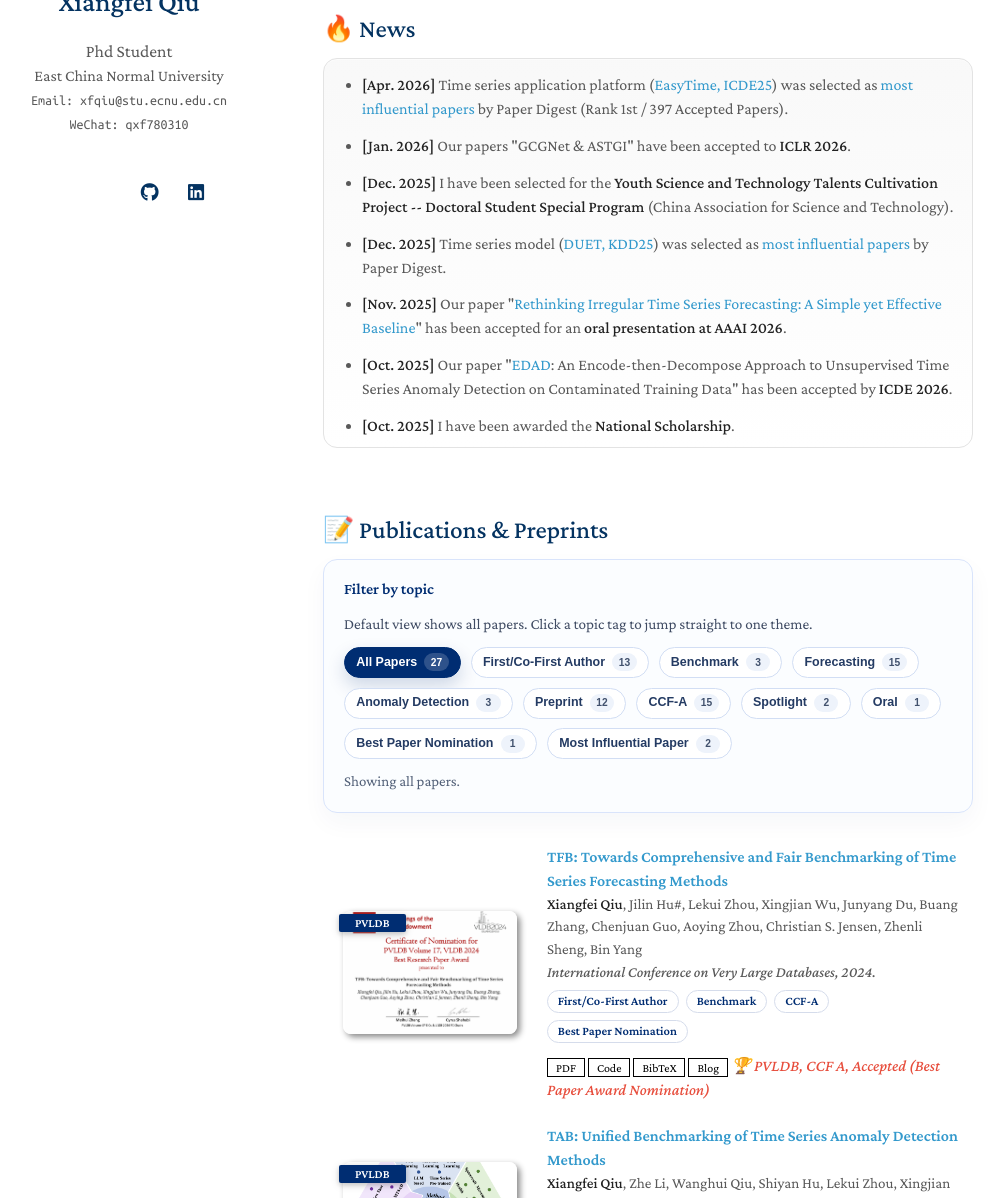
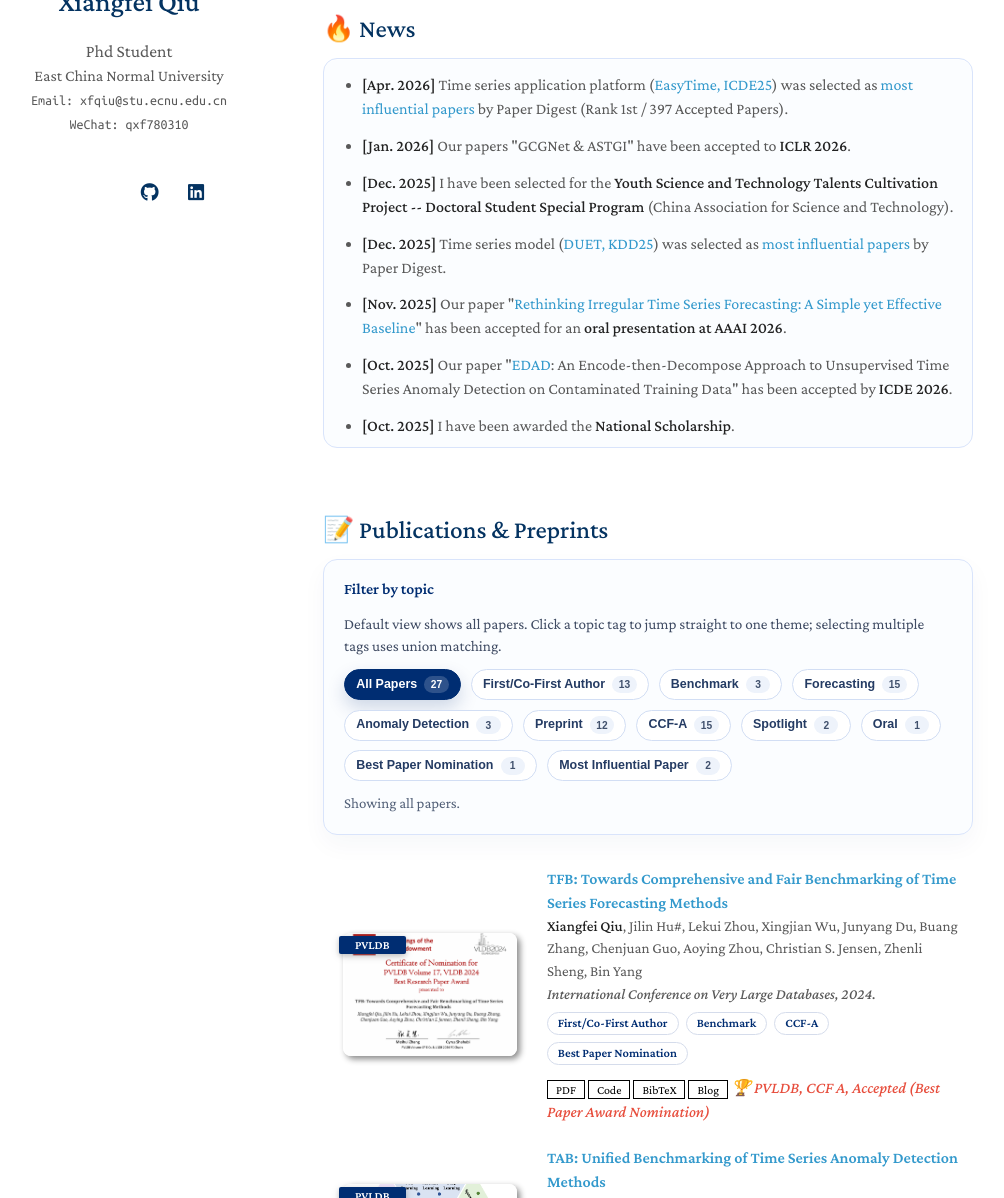
Before and after one commit to qiu69/qiu69.github.io, a Jekyll site: the page built from index.md, in a window 1280 px wide and 1400 px high, scrolled down 266 px. Shown: the part 202-1400 px from the top of the window, without its empty margins (147-1151 px from the left). Built offline with Jekyll 4.4.1, drawn with Linux system fonts in a browser that asks for light colours; a style sheet for code colours, icons or effects is not loaded.

Commit message:
Refine news panel and tag filter copy

```diff
--- a/_layouts/homepage.html
+++ b/_layouts/homepage.html
@@ -48,9 +48,9 @@
         overflow-y: auto;
         padding: 14px 18px;
         margin: 1rem 0 1.5rem;
-        border: 1px solid #e3e3e3;
+        border: 1px solid #d9e4fb;
         border-radius: 14px;
-        background: linear-gradient(180deg, rgba(248, 248, 248, 0.9), rgba(255, 255, 255, 0.96));
+        background: #fbfdff;
         box-shadow: inset 0 1px 0 rgba(255, 255, 255, 0.6);
       }
 
@@ -68,7 +68,7 @@
       }
 
       .news-scrollbox::-webkit-scrollbar-thumb {
-        background-color: #c8c8c8;
+        background-color: #d2def4;
         border-radius: 999px;
         border: 2px solid transparent;
         background-clip: padding-box;
--- a/assets/js/publication-tags.js
+++ b/assets/js/publication-tags.js
@@ -66,8 +66,8 @@
     var allLabel = isZh ? "全部论文" : "All Papers";
     var title = isZh ? "按主题筛选" : "Filter by topic";
     var description = isZh
-      ? "默认视图显示全部论文。点击主题标签可快速定位相关方向。"
-      : "Default view shows all papers. Click a topic tag to jump straight to one theme.";
+      ? "默认视图显示全部论文。点击主题标签可快速定位相关方向；选择多个标签时取并集。"
+      : "Default view shows all papers. Click a topic tag to jump straight to one theme; selecting multiple tags uses union matching.";
 
     board.hidden = false;
     board.innerHTML = "";
```
